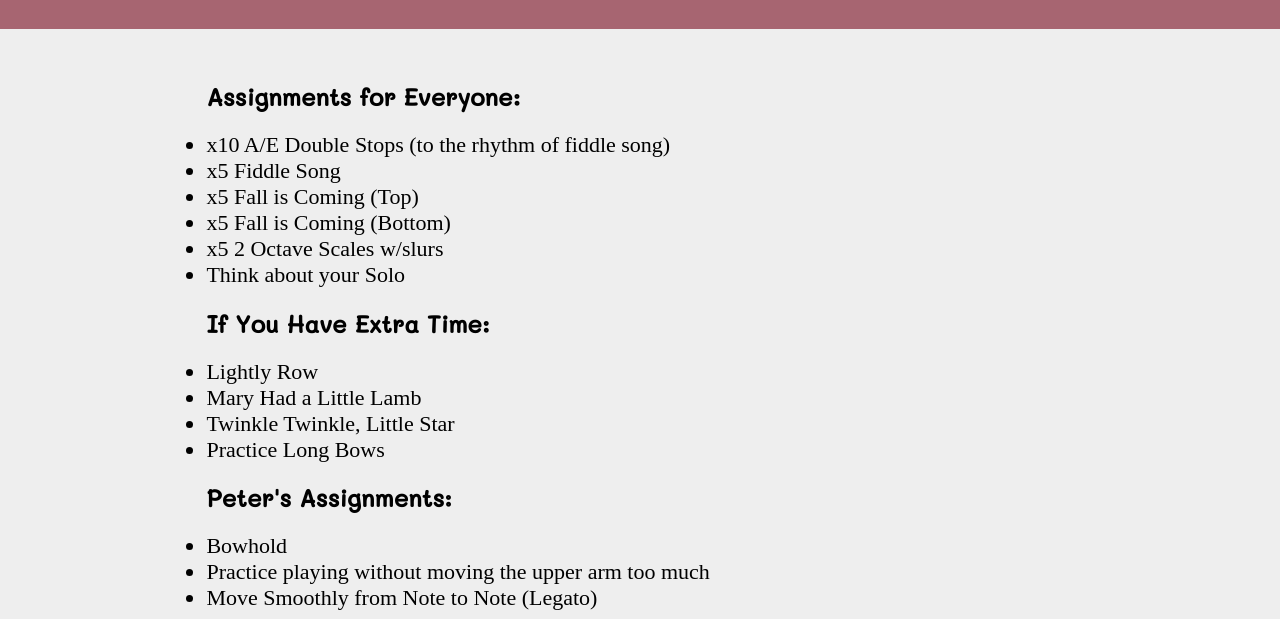
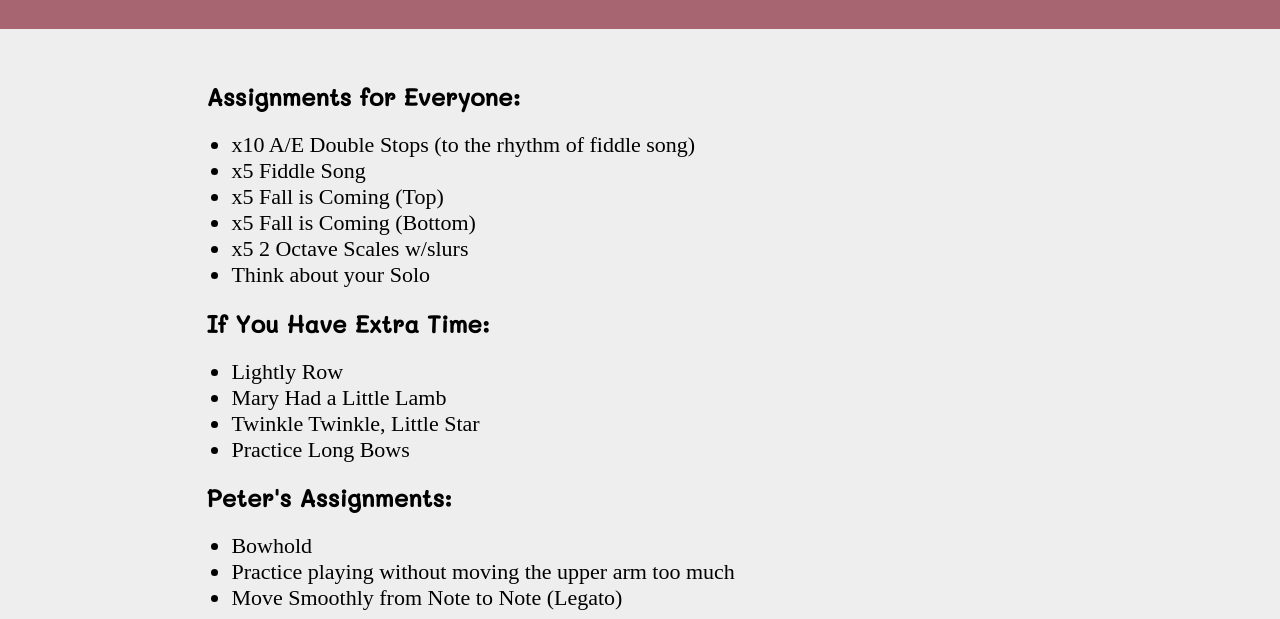
Before and after one commit to jadenday20/vio-learn, a plain HTML site: page index.html in a window 1280 px wide. Shown: the part 181-800 px from the top of the page. Drawn offline with Linux system fonts and the light colour scheme; a web font is replaced by a local one.

Commit message:
fixed wonky looking bullet points

```diff
--- a/styles/index.css
+++ b/styles/index.css
@@ -31,6 +31,10 @@ main {
 h1, h2, h3, h4 {
     font-family: var(--heading-font);
     font-size: 20px;
+}
+
+.assignments li {
+    margin-left: 25px;
 }
 
 p, li, .assignments label {
```
